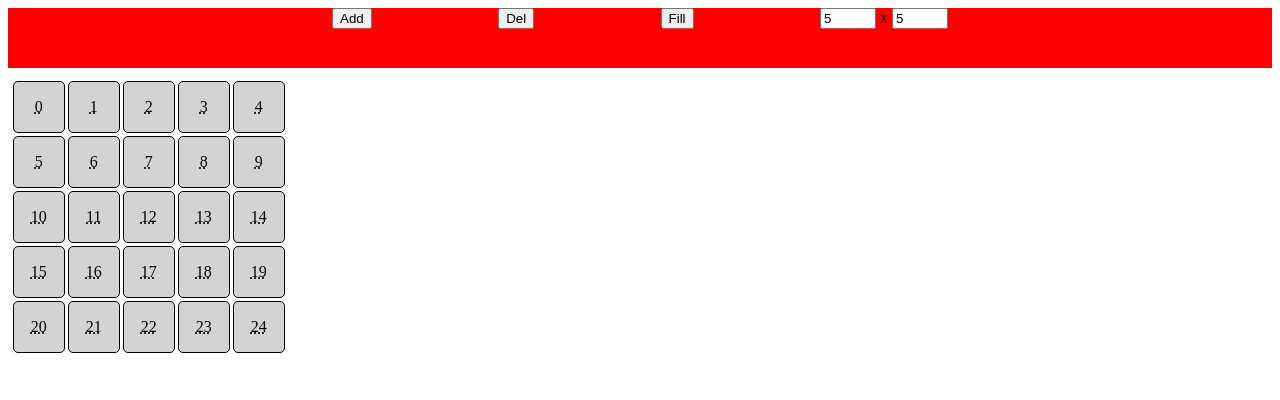
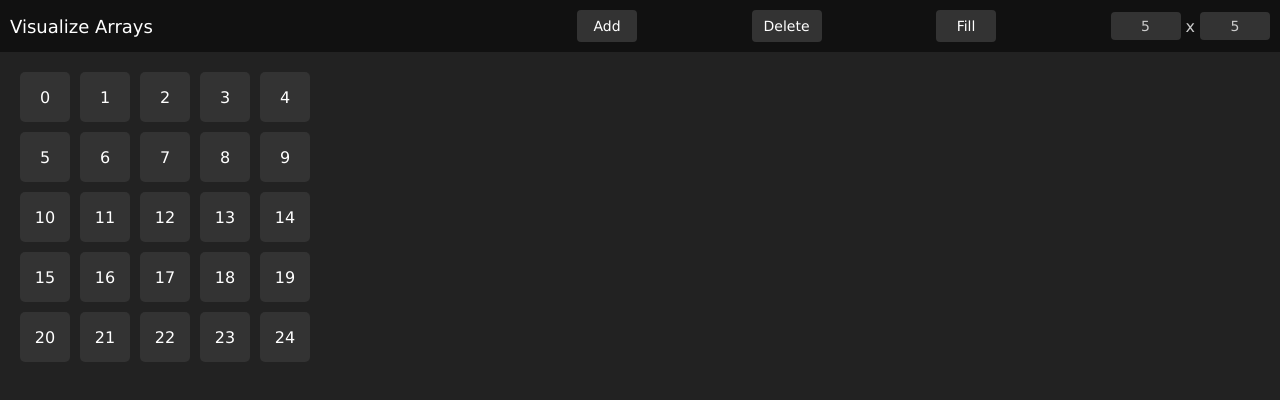
Before and after one commit to 29th-Day/VisualizeArrays, a plain HTML site: page index.html in a window 1280 px wide. Drawn offline with Linux system fonts and the light colour scheme.

Commit message:
Style overhaul

```diff
--- a/index.html
+++ b/index.html
@@ -11,15 +11,20 @@
 <body>
     <header>
         <div>
-            <button type="button" onclick="addElement()">Add</button>
-            <button type="button" onclick="removeElement()">Del</button>
-            <button type="button" onclick="fill()">Fill</button>
+            <div id="logo">
+                Visualize Arrays
+            </div>
+            <nav>
+                <button type="button" onclick="addElement()">Add</button>
+                <button type="button" onclick="removeElement()">Delete</button>
+                <button type="button" onclick="fill()">Fill</button>
 
-            <div>
-                <input type="number" id="rows" min="1" max="50" value="5" onchange="changeRows()"/>
-                x
-                <input type="number" id="cols" min="1" max="50" value="5" onchange="changeCols()"/>
-            </div>
+                <div id="dimensions">
+                    <input type="number" id="rows" min="1" max="50" value="5"/>
+                    <span>x</span>
+                    <input type="number" id="cols" min="1" max="50" value="5" onchange="changeCols()"/>
+                </div>
+            </nav>
         </div>
     </header>
     <main>
--- /dev/null
+++ b/main copy.css
@@ -0,0 +1,115 @@
+:root {
+    --color-bg: #0f0f0f;
+    --color-header: #252525;
+    --color-card: #83b6d8;
+    --color-highlight: #0088dd;
+}
+
+html {
+    background-color: var(--color-bg);
+}
+
+body {
+    margin: 0;
+    padding: 0;
+}
+
+header {
+    width: 100vw;
+    height: 60px;
+    margin: 0;
+    padding: 0;
+    background-color: var(--color-header);
+    padding: 0;
+}
+
+header > div {
+    height: 100%;
+    display: flex;
+    flex-direction: row;
+    /* flex- */
+    justify-content: center;
+    align-items: center;
+    gap: 20px;
+}
+
+button {
+    background-color: var(--color-highlight);
+    border: none;
+    min-height: 40px;
+    min-width: 120px;
+    border-radius: 5px;
+    color: #fff;
+    font-size: medium;
+}
+
+#dimensions {
+    background-color: var(--color-highlight);
+    border-radius: 5px;
+    min-height: 40px;
+    color: #fff;
+    font-size: medium;
+}
+
+#rows, #cols {
+    font-size: medium;
+    border: none;
+    width: 50px;
+    min-height: 40px;
+    border-radius: 5px;
+    background-color: #0069aa;
+    color: inherit;
+    font-size: inherit;
+
+}
+
+main {
+    margin: 1vw auto;
+    width: 98vw;
+    height: 96vw;
+}
+
+.container {
+    width: 100%;
+    height: 100%;
+    display: grid;
+    gap: 5px;
+    /* grid-template-rows: repeat(5, minmax(20px, 1fr)); */
+    grid-template-columns: repeat(5, minmax(20px, 1fr));
+    height: 100%;
+    width: 100%;
+}
+
+.card {
+    height: 100%;
+    width: 100%;
+    background-color: var(--color-card);
+    display: flex;
+    justify-content: center;
+    align-items: center;
+    border: none;
+    border-radius: 5px;
+    user-select: none;
+
+}
+
+.card[data-color="1"] {
+    background-color: lightcoral;
+}
+
+.card[data-color="2"] {
+    background-color: lightgreen;
+}
+
+.card[data-color="3"] {
+    background-color: lightskyblue;
+}
+
+
+.card[data-color="4"] {
+    background-color: lightseagreen;
+}
+
+.card[data-color="5"] {
+    background-color: lightslategray;
+}
--- a/main.css
+++ b/main.css
@@ -1,47 +1,120 @@
-header {
-    width: 100%;
-    height: 60px;
-    background-color: red;
+/* Reset default styles */
+* {
+    margin: 0;
     padding: 0;
+    box-sizing: border-box;
+
+    font-family: 'Lucida Sans', 'Lucida Sans Regular', 'Lucida Grande', 'Lucida Sans Unicode', Geneva, Verdana, sans-serif;
 }
 
-header > div {
-    display: flex;
-    flex-direction: row;
-    /* flex- */
-    justify-content: center;
-    align-items: center;
-    gap: 10%;
+/* Body styles */
+body {
+    background-color: #222;
+    color: #fff;
 }
 
+/* Header styles */
+header {
+    padding: 10px;
+    background-color: #111;
+}
+
+header div {
+    display: flex;
+    align-items: center;
+    justify-content: space-between;
+}
+
+#logo {
+    font-size: large;
+}
+
+nav {
+    display: flex;
+    align-items: center;
+    justify-content: space-between;
+
+    width: 55%;
+}
+
+button {
+    padding: 8px 12px;
+    border: none;
+    border-radius: 4px;
+    background-color: #333;
+    color: #fff;
+    font-size: 14px;
+    cursor: pointer;
+    transition: background-color 0.3s ease;
+    min-width: 60px;
+}
+
+button:hover {
+    background-color: #555;
+}
+
+#dimensions {
+    color: #ccc;
+}
+
+#dimensions span {
+    padding: 0 5px;
+}
+
+#dimensions input[type="number"] {
+    width: 70px;
+    padding: 6px;
+    border: none;
+    border-radius: 4px;
+    background-color: #333;
+    color: #ccc;
+    font-size: 14px;
+    text-align: center;
+    transition: background-color 0.3s ease;
+}
+
+#dimensions input[type="number"]:focus {
+    outline: none;
+    background-color: #555;
+}
+
+input[type=number] {
+    -moz-appearance: textfield;
+    appearance: textfield;
+    margin: 0;
+}
+
+input[type=number]::-webkit-inner-spin-button,
+input[type=number]::-webkit-outer-spin-button {
+      -webkit-appearance: none;
+      margin: 0;
+}
+
+/* Main styles */
 main {
-    margin: 1vw auto;
-    width: 98vw;
-    height: 98vw;
+    padding: 20px;
 }
 
 .container {
-    width: 100%;
-    height: 100%;
     display: grid;
-    gap: 5px;
-    grid-template-rows: repeat(5, minmax(20px, 1fr));
-    grid-template-columns: repeat(5, minmax(20px, 1fr));
-    height: 100%;
-    width: 100%;
+    grid-template-columns: repeat(5, 50px);
+    grid-gap: 10px;
 }
 
 .card {
-    height: 100%;
-    width: 100%;
-    background-color: lightgray;
+    height: 50px;
+    width: 50px;
+    background-color: #333;
     display: flex;
     justify-content: center;
     align-items: center;
-    border: 1px solid black;
+    border: none;
     border-radius: 5px;
     user-select: none;
+}
 
+.card abbr {
+    text-decoration: none;
 }
 
 .card[data-color="1"] {
--- a/main.js
+++ b/main.js
@@ -16,22 +16,26 @@ function addElement() {
 
     let number = document.createElement("abbr");
     number.innerText = grid.childElementCount;
-    number.title = `Y: ${Math.floor(grid.childElementCount / rows.value)}, X: ${grid.childElementCount % rows.value}`;
+    number.title = `Y: ${Math.floor(grid.childElementCount / parseInt(rows.value))}, X: ${grid.childElementCount % rows.value}`;
 
     e.appendChild(number);
 
     grid.appendChild(e);
+
+    if (grid.childElementCount > parseInt(rows.value) * parseInt(cols.value))
+    {
+        rows.value = parseInt(rows.value) + 1;
+    }
 }
 
 function removeElement() {
     grid.removeChild(grid.lastChild);
+
+    rows.value = Math.ceil(grid.childElementCount / parseInt(cols.value));
 }
 
 function fill() {
-    changeRows();
-    changeCols();
-
-    n = rows.value * cols.value;
+    n = parseInt(rows.value) * parseInt(cols.value);
 
     if (grid.childElementCount < n) {
         for (let i = grid.childElementCount; i < n; i++) {
@@ -53,13 +57,8 @@ function resetHighlight(card) {
     return false;
 }
 
-function changeRows() {
-    grid.style.gridTemplateRows = `repeat(${rows.value}, 50px)`;
-}
-
 function changeCols() {
     grid.style.gridTemplateColumns = `repeat(${cols.value}, 50px)`;
-
 }
 
 fill();
```
